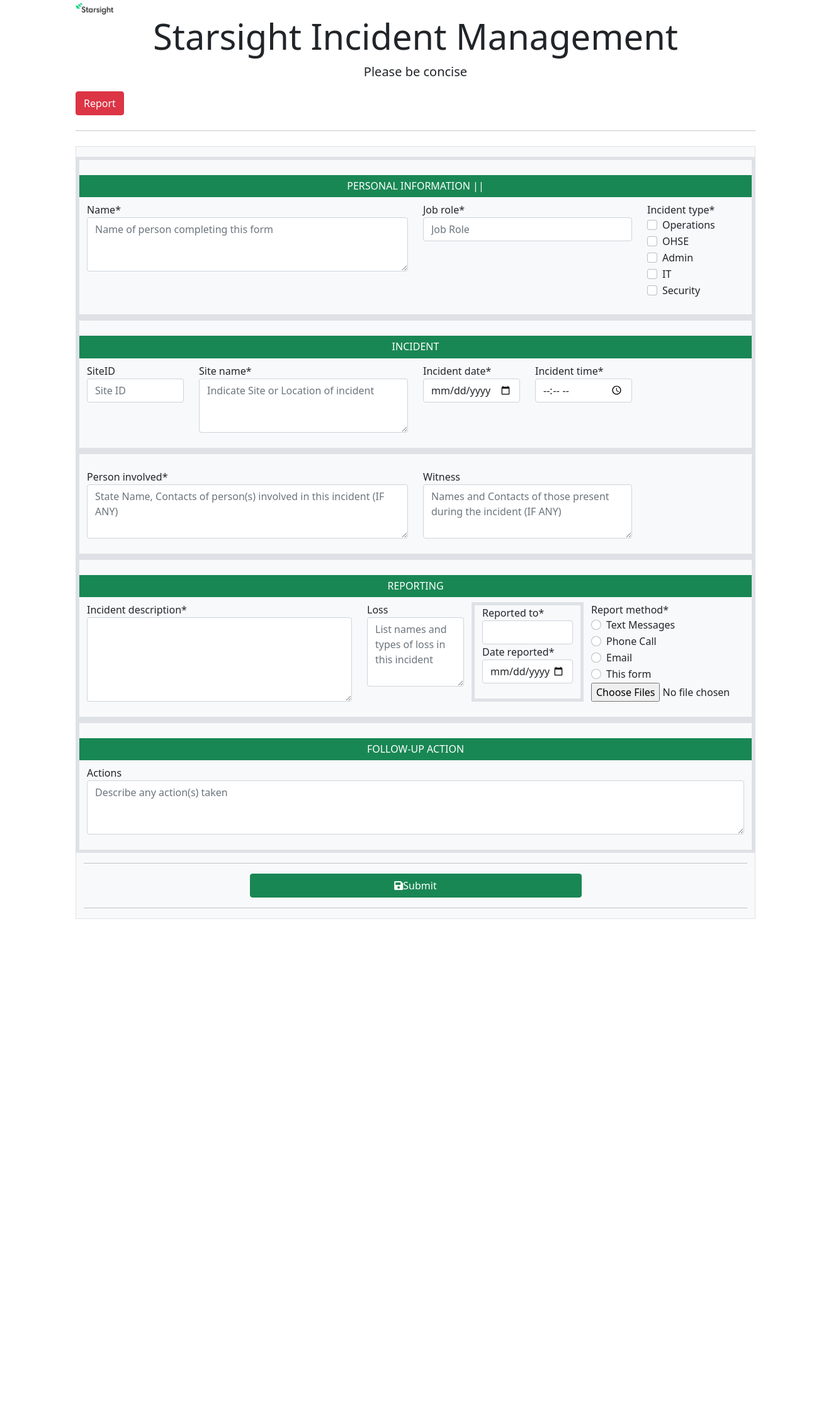
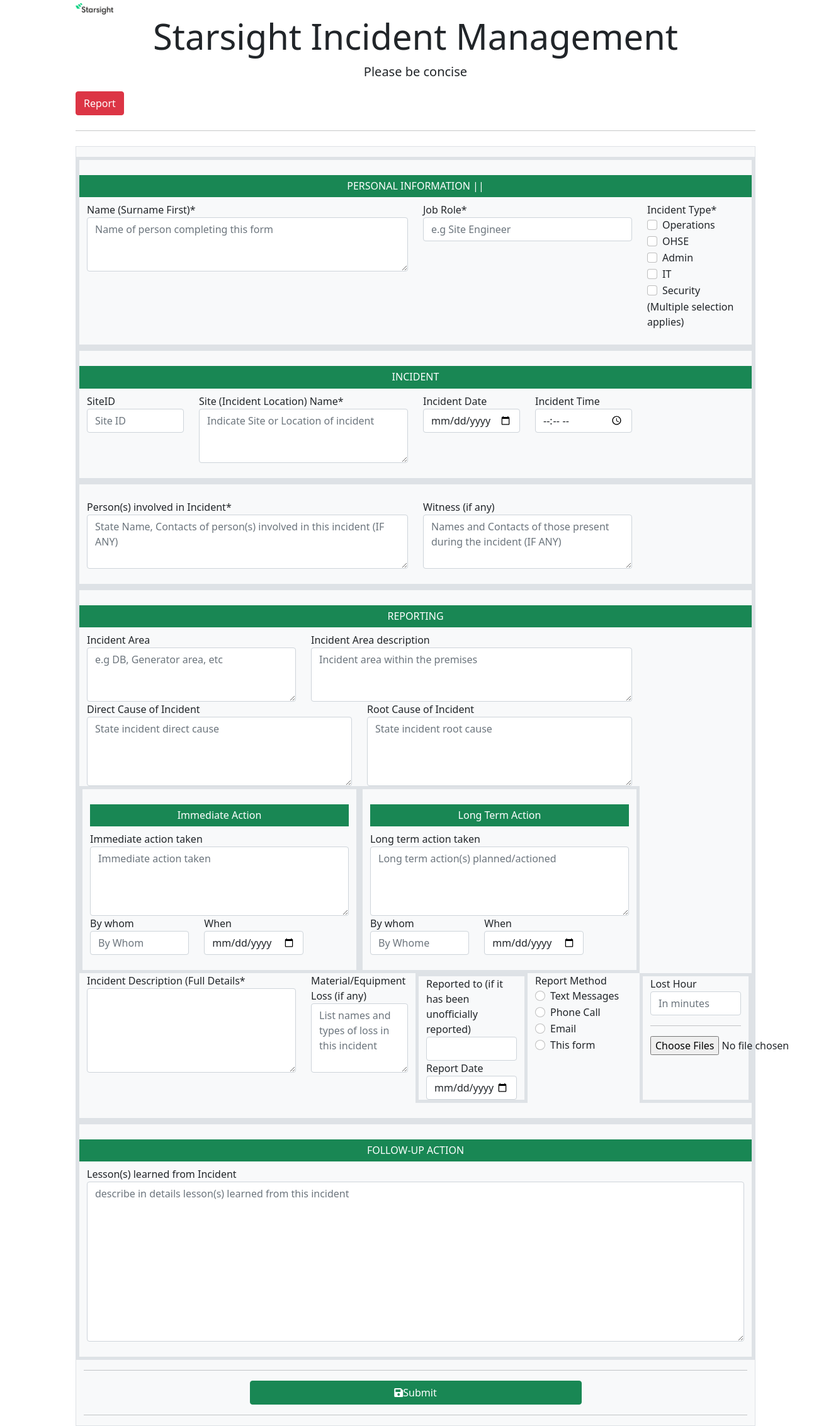
Before and after one commit to prompt2k2/IncidentApp, a Django app: page / in a window 1320 px wide; the page is wider, and only the part inside the window is pictured. Shown: that part at 63% size. Before the commit the page ends 1459 px from the top of that part, so only its background shows below. Run offline with Django 3.2, Linux system fonts and the light colour scheme; some libraries are stand-ins or nearby versions.

Commit message:
CS Update

```diff
--- a/IMRegister/forms.py
+++ b/IMRegister/forms.py
@@ -14,7 +14,7 @@ class IMRegisterForms(ModelForm):
         widgets = {
 
             'name' : Textarea(attrs={'rows':3,'placeholder':'Name of person completing this form'}),
-            'job_role' : TextInput (attrs={'placeholder':"Job Role"}),
+            'job_role' : TextInput (attrs={'placeholder':"e.g Site Engineer"}),
             'incident_type':CheckboxSelectMultiple (attrs={'placeholder':"Incident Type"}, choices=INCIDENT_TYPES),
             'siteID' : TextInput(attrs={'placeholder':"Site ID"}),
             'site_name' :Textarea(attrs={'rows':3,'placeholder':"Indicate Site or Location of incident"}),
@@ -27,7 +27,18 @@ class IMRegisterForms(ModelForm):
             'reported_to' : TextInput( ),
             'date_reported' :DateInput(attrs={'type':'date'}),
             'report_method'  :RadioSelect(choices=RM),
-            'actions' :Textarea(attrs={'rows':3, 'placeholder': 'Describe any action(s) taken'}),
+            'incident_area' :Textarea(attrs={'rows':3, 'placeholder': 'e.g DB, Generator area, etc'}),
             'files' :ClearableFileInput(attrs={'multiple':True}),
+            'incident_area_detail' : Textarea(attrs={'rows':3, 'placeholder':"Incident area within the premises"}),
+            'direct_cause' : Textarea(attrs={'rows':4,'placeholder':'State incident direct cause'}),
+            'root_cause' : Textarea(attrs={'rows':4,'placeholder':'State incident root cause'}),
+            'imme_action': Textarea(attrs={'rows':4,'placeholder':'Immediate action taken'}),
+            'imme_action_whom' : TextInput(attrs={'placeholder':'By Whom'}),
+            'imme_action_when' : DateInput(attrs={'type':'date'}),
+            'long_action' : Textarea(attrs={'rows':4,'placeholder':'Long term action(s) planned/actioned'}),
+            'long_action_whom' : TextInput(attrs={'placeholder':'By Whome'}),
+            'long_action_when' : DateInput(attrs={'type':'date'}),
+            'lessons': Textarea(attrs={'placeholder':'describe in details lesson(s) learned from this incident'}),
+            'lost_hr': NumberInput(attrs={'placeholder':'In minutes'})
 
         }
--- a/IMRegister/templates/IMRegister/incident.html
+++ b/IMRegister/templates/IMRegister/incident.html
@@ -36,7 +36,7 @@
                         <h6 class="p-2 mb-2 bg-success text-white text-center"> PERSONAL INFORMATION || {{incidentnumber}}</h6>
                             <div class="col-md-6">{{form.name|as_crispy_field}}</div>
                             <div class="col-md-4">{{form.job_role|as_crispy_field}}</div>
-                            <div class="col-md-2 inline">{{form.incident_type|as_crispy_field}}</div>
+                            <div class="col-md-2">{{form.incident_type|as_crispy_field}} (Multiple selection applies)</div>
 
                         </div>
                         <div class="row pt-4 pb-4 border border-5">
@@ -56,27 +56,54 @@
                         </div>
                         <div class="row pt-4 pb-4 border border-5">
                         <h6 class="p-2 mb-2 bg-success text-white text-center"> REPORTING </h6>
-                            <div class="col-md-5">{{form.incident_description|as_crispy_field}}</div>
+                            <div class="col-md-4">{{form.incident_area|as_crispy_field}}</div>
+                            <div class="col-md-6">{{form.incident_area_detail|as_crispy_field}}</div>
+                            <div class="col-md-5">{{form.direct_cause|as_crispy_field}}</div>
+                            <div class="col-md-5">{{form.root_cause|as_crispy_field}}</div>
+                            <div class="col-md-5 pt-4 pb-4 border border-5">
+                            <h6 class="p-2 mb-2 bg-success text-white text-center"> Immediate Action</h6>
+                                <div class="row-md-5">{{form.imme_action|as_crispy_field}}</div>
+                                <div class="row">
+                                    <div class="col-md-5">{{form.imme_action_whom|as_crispy_field}}</div>
+                                    <div class="col-md-5">{{form.imme_action_when|as_crispy_field}}</div>
+                                </div>
+                            </div>
+                            <div class="col-md-5 pt-4 pb-4 border border-5">
+                            <h6 class="p-2 mb-2 bg-success text-white text-center"> Long Term Action</h6>
+                                <div class="row-md-5">{{form.long_action|as_crispy_field}}</div>
+                                <div class="row">
+                                    <div class="col-md-5">{{form.long_action_whom|as_crispy_field}}</div>
+                                    <div class="col-md-5">{{form.long_action_when|as_crispy_field}}</div>
+                                </div>
+                            </div>
+
+
+                            <div class="col-md-4">{{form.incident_description|as_crispy_field}}</div>
 
                             <div class="col-md-2">{{form.loss|as_crispy_field}}</div>
                             <div class="col-md-2 border border-5">
-                                <div>{{form.reported_to|as_crispy_field}}</div>
-                                <div>{{form.date_reported|as_crispy_field}}</div>
+                                    <div>{{form.reported_to|as_crispy_field}}</div>
+                                    <div>{{form.date_reported|as_crispy_field}}</div>
                             </div>
-                            <div class="col-md-2">{{form.report_method|as_crispy_field}}
-                              <div>
-                                {{form.files}}
-                            </div></div>
+                            <div class="col-md-2">{{form.report_method|as_crispy_field}} </div>
+                            <div class="col-md-2 border border-5">
+                                <div>{{form.lost_hr|as_crispy_field}}</div>
+                                <hr>
+                                <div>{{form.files}} </div>
+                            </div>
+
                         </div>
 
                         <div class="row pt-4 pb-4 border border-5">
                         <h6 class="p-2 mb-2 bg-success text-white text-center"> FOLLOW-UP ACTION </h6>
-                            <div class="col-md-12">{{form.actions|as_crispy_field}}</div>
+                            <div class="col-md-12">{{form.lessons|as_crispy_field}}</div>
 
                         </div>
+
                         <hr>
                         <div class="d-grid gap-2 pt-6 col-6 mx-auto  ">
                             <button type="submit" class="btn btn-success"><i class="fa fa-save"></i>Submit</button>
+
                         </div>
                         <hr>
 
--- a/IMRegister/views.py
+++ b/IMRegister/views.py
@@ -22,22 +22,34 @@ def IncidentForm(request):
         if form.is_valid():
             subject = request.POST.get('site_name')
             body = {
-            'name' : request.POST.get('name'),
-            'jobrole': request.POST.get('job_role'),
-            'incitype' : request.POST.get('incident_type'),
-            'siteID' : request.POST.get('siteID'),
-            'site_name' : request.POST.get('site_name'),
-            'incident_date' : request.POST.get('incident_date'),
-            'incident_time' : request.POST.get('incident_time'),
-            'person_involved': request.POST.get('person_involved'),
-            'describe' : request.POST.get('incident_description'),
-            'witness' : request.POST.get('witness'),
-            'loss' : request.POST.get('loss'),
-            'reported_to': request.POST.get('reported_to'),
-            'date_reported' : request.POST.get('date_reported'),
-            'report_method' : request.POST.get('report_method') ,
-            'actions': request.POST.get('actions'),
-            'files':request.FILES.get('files')
+            'Name  ' : request.POST.get('name'),
+            'Job Role  ': request.POST.get('job_role'),
+            'Incident Type  ' : request.POST.get('incident_type'),
+            'siteID  ' : request.POST.get('siteID'),
+            'Site Name  ' : request.POST.get('site_name'),
+            'Incident Area   ' : request.POST.get('incident_area'),
+            'Incident Area Detail  ' : request.POST.get('incident_area_detail'),
+            'Direct Cause  ' : request.POST.get('direct_cause'),
+            'Root Cause  ' : request.POST.get('root_cause'),
+            'Immediate Action(s)  ' : request.POST.get('imme_action'),
+            'Immediate Action(s) by whom  ' : request.POST.get('imme_action_whom'),
+            'Immediate Action(s) when  ' : request.POST.get('imme_action_when'),
+            'Long Term Action(s)  ' : request.POST.get('long_action'),
+            'Long Term Action(s) by whom  ': request.POST.get('long_action_whom'),
+            'Long Term Action(s) when ' : request.POST.get('long_action'),
+            'Lost Hour in Minutes  ' : request.POST.get('lost_hr'),
+            'Incident Date  ' : request.POST.get('incident_date'),
+            'Incident Time  ' : request.POST.get('incident_time'),
+            'Person(s) Involved  ': request.POST.get('person_involved'),
+            'Incident Description  ' : request.POST.get('incident_description'),
+            'Witness  ' : request.POST.get('witness'),
+            'Material/Equipment Loss  ' : request.POST.get('loss'),
+            'Incident Report to:  ': request.POST.get('reported_to'),
+            'Incident Report on  ' : request.POST.get('date_reported'),
+            'Incident Report Method' : request.POST.get('report_method') ,
+
+            'Files Attached  ':request.FILES.get('files'),
+            'Lesson(s) Learned  ':request.FILES.get('lessons'),
             }
 
             fullmessage = "\n".join(f'{i}:{j}' for i,j in body.items())
```
Also changed, not shown: IMRegister/models.py (+26 -15 lines), IMRegister/migrations/0004_auto_20210809_1902.py (added), db.sqlite3.
